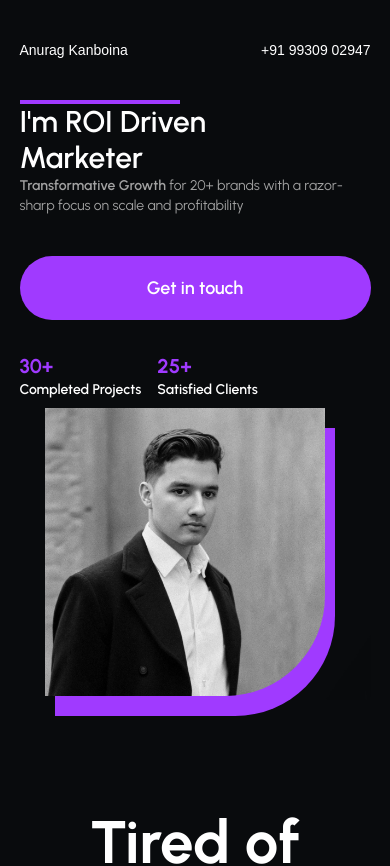
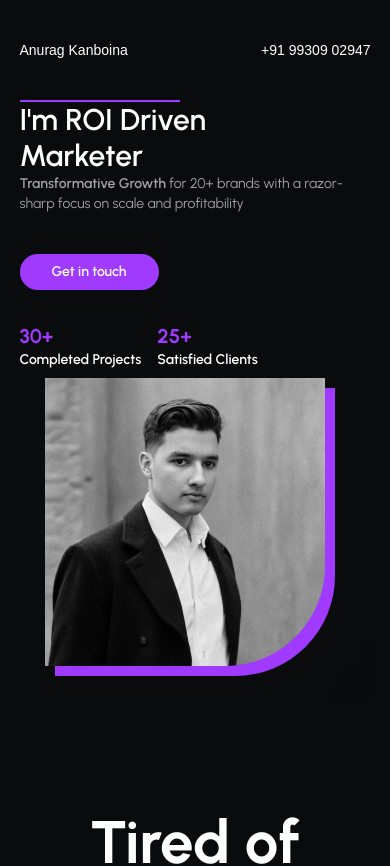
Before and after one commit to Ram-Ratan/anurag-portfolio, a React (Create React App) app: page / in a window 390 px wide. Shown: the top 866 px of the page. Built offline with nearby package versions, Linux system fonts and the light colour scheme; a web font is replaced by a local one.

Commit message:
section 1 done

```diff
--- a/src/component/Section1.tsx
+++ b/src/component/Section1.tsx
@@ -14,7 +14,7 @@ const Section1 = () => {
       <div className="flex flex-col gap-2 md:flex-row md:justify-between h-full">
         <div className="flex flex-col justify-between text-primary w-full md:w-1/2 h-full">
           <div>
-            <div className="w-40 h-1 bg-secondary"></div>
+            <div className="w-40 h-0.5 sm:h-1 bg-secondary"></div>
             <p className="text-primary font-semibold text-3xl sm:text-7xl text-start">
               I'm ROI Driven
             </p>
@@ -25,7 +25,7 @@ const Section1 = () => {
               <span className="font-semibold">Transformative Growth</span> for 20+ brands with a
               razor-sharp focus on scale and profitability
             </p>
-            <div className="flex w-full sm:w-80 h-16 bg-secondary rounded-full py-4 px-8 font-semibold text-lg sm:text-3xl justify-center items-center mt-10">
+            <div className="flex w-fit sm:w-80 h-fit sm:h-16 bg-secondary rounded-full py-2 sm:py-4 px-8 font-semibold text-sm sm:text-3xl justify-center items-center mt-10">
               Get in touch
             </div>
           </div>
@@ -41,7 +41,7 @@ const Section1 = () => {
           </div>
         </div>
         <div
-          className="flex text-primary w-full md:w-1/2 relative justify-center md:justify-end md: max-h-[412px]"
+          className="flex text-primary w-full md:w-1/2 relative justify-center md:justify-end md:max-h-[412px]"
           // style={{
           //   maxHeight: "calc(100vh - 150px)",
           // }}
@@ -52,7 +52,7 @@ const Section1 = () => {
             className="w-[80%] md:w-[60%] h-72 md:h-[90%] rounded-br-[100px] relative z-10 mr-5 object-cover"
             style={{ objectPosition: "top" }}
           />
-          <div className="w-[80%] md:w-[60%] h-72 md:h-[90%] rounded-br-[100px] absolute bg-secondary top-5"></div>
+          <div className="w-[80%] md:w-[60%] h-72 md:h-[90%] rounded-br-[100px] absolute bg-secondary top-2.5 md:top-5"></div>
         </div>
       </div>
     </section>
```
